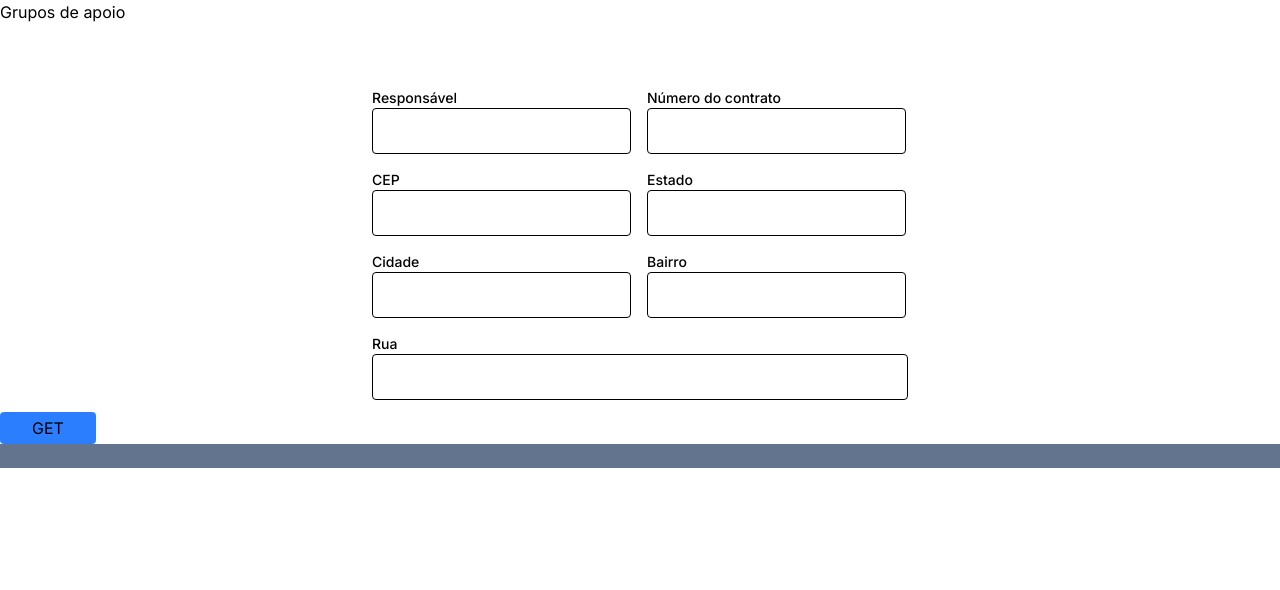
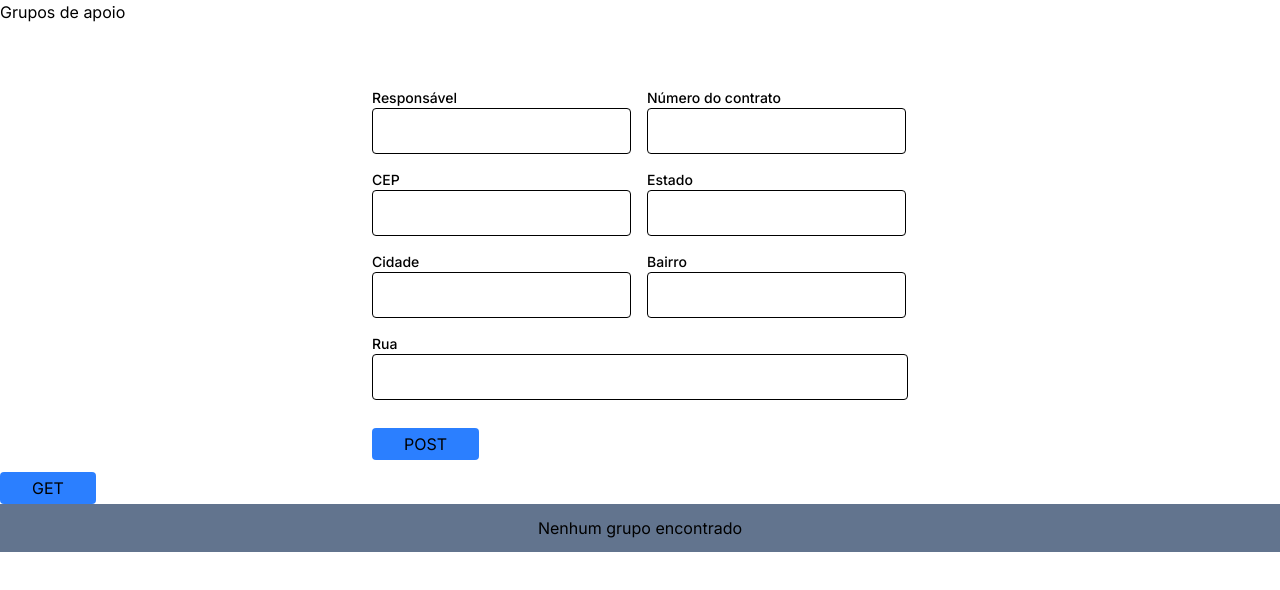
Before and after one commit to mcalsing/CA-Grupos-de-Apoio, a React (Vite) app: page / in a window 1280 px wide. Shown: the top 590 px of the page. Built offline with nearby package versions, Linux system fonts and the light colour scheme.

Commit message:
feat: criado função para fazer formatar o dados e fazer um POST. mas o método ainda não está funcionando

```diff
--- a/src/App.tsx
+++ b/src/App.tsx
@@ -2,13 +2,14 @@ import axios from 'axios'
 import './App.css'
 import { useState } from 'react'
 import RegisterGroupForm from './components/registerGroupForm'
+import { IGroupData } from './interfaces/IGroupData'
 
 
 function App() {
-  const [dataGroups, setDataGroups] = useState([])
+  const [dataGroups, setDataGroups] = useState<IGroupData[]>([])
 
-  const handleGetGrups = async () => {
-    const { data } = await axios.get("https://oz962m8g4e.execute-api.us-east-1.amazonaws.com/product")
+  const handleGetGroups = async () => {
+    const { data } = await axios.get<IGroupData[]>("https://oz962m8g4e.execute-api.us-east-1.amazonaws.com/groups")
     setDataGroups(data)
   }
 
@@ -18,12 +19,12 @@ function App() {
       <RegisterGroupForm/>
       <button
         className='bg-blue-500 cursor-pointer px-8 py-1 rounded-sm mt-3'
-        onClick={handleGetGrups}
+        onClick={handleGetGroups}
       >
         GET
       </button>
       <div className='p-3 bg-slate-500 flex gap-5 flex-wrap justify-center'>
-        {dataGroups && (
+        {dataGroups.length > 0 ? (
           dataGroups.map(group => (
             <div className='flex flex-col bg-slate-300 w-80 mb-3 rounded-sm p-3' key={group.groupId}>
               <div className='flex flex-col gap-4'>
@@ -53,6 +54,8 @@ function App() {
               </div>
             </div>
           ))
+        ) : (
+          <p>Nenhum grupo encontrado</p>
         )}
       </div>
     </main>
--- a/src/components/registerGroupForm.tsx
+++ b/src/components/registerGroupForm.tsx
@@ -1,22 +1,31 @@
-import { useState } from 'react';
+import { useEffect, useState } from 'react';
 import { IAddress } from '../interfaces/IAddress'
+import { IAddressEN } from '../interfaces/IAddressEN'
 import axios from 'axios'
 import { IUserData } from '../interfaces/IUserData';
 
 function registerGroupForm() {
-  const [dataGroup, setDataGroup] = useState<IAddress | null>(null);
+  const [dataGroup, setDataGroup] = useState<IAddressEN | null>(null);
   const [cepInput, setCepInput] = useState('')
   const [userData, setUserData] = useState<IUserData>({
     responsible: '',
     contractNumber: ''
   });
+  //const [payload, setPayload] = useState('')
 
-  const getCep = async (cep:string): Promise<void> => {
-    const { data } = await axios.get<IAddress>(`https://viacep.com.br/ws/${cep}/json/`)
-    setDataGroup(data)
+  const getCep = async (cep:string) => {
+    try {
+      const { data } = await axios.get<IAddress>(`https://viacep.com.br/ws/${cep}/json/`)
+      const { estado: state, localidade: city, bairro: district, logradouro: street} = data
+      setDataGroup({state, city, district, street})
+
+    } catch (error) {
+      console.error("Erro ao buscar CEP:", error)
+    }
   }
 
   const handleCepChange = (e: React.ChangeEvent<HTMLInputElement>) => {
+    console.log("entrei no handleCepChange")
     const cleanedValue = e.target.value.replace(/\D/g, '');
     setCepInput(cleanedValue);
 
@@ -32,6 +41,24 @@ function registerGroupForm() {
   }
 
   //console.log(userData) verificar pq userdata "muda" quando o cep é digitado
+
+  const handleCreateGroups = async (event) => {
+    event.preventDefault();
+    const payload = {
+      state: dataGroup?.state,
+      city: dataGroup?.city,
+      district: dataGroup?.district,
+      street: dataGroup?.street,
+      responsible: userData.responsible,
+      contractNumber: userData.contractNumber,
+      cep: cepInput
+    };
+
+
+    await axios.post("https://oz962m8g4e.execute-api.us-east-1.amazonaws.com/groups", payload)
+    //setDataGroups(data)
+  }
+
 
   return (
     <form className="flex justify-center">
@@ -103,6 +130,12 @@ function registerGroupForm() {
             name="street"
           />
         </div>
+        <button
+          className='bg-blue-500 cursor-pointer px-8 py-1 rounded-sm mt-3'
+          onClick={handleCreateGroups}
+        >
+          POST
+      </button>
       </div>
     </form>
   )
--- /dev/null
+++ b/src/interfaces/IAddressEN.ts
@@ -0,0 +1,6 @@
+export interface IAddressEN {
+  city: string;
+  state: string;
+  street: string;
+  district: string;
+}
--- /dev/null
+++ b/src/interfaces/IGroupData.ts
@@ -0,0 +1,9 @@
+export interface IGroupData {
+  groupId: number;
+  responsible: string;
+  contractNumber: string;
+  state: string;
+  city: string;
+  district: string;
+  street: string;
+}
--- a/src/lambdaFunc.tsx
+++ b/src/lambdaFunc.tsx
@@ -9,24 +9,33 @@ export const handler = async (event) => {
   const routeKey = event.routeKey;
 
   switch (routeKey) {
-    case 'GET /product':
+    case 'GET /groups':
       const params = { TableName: 'groups' };
       const data = await docClient.send(new ScanCommand(params));
 
       return {
         statusCode: 200,
         body: JSON.stringify(data.Items),
-        //data.Items
       }
-    case 'POST /product':
+    case 'POST /groups':
+      const userData = JSON.parse(event.body);
+      const params = {
+        TableName: 'groups',
+        Item: {
+          userId: Date.now().toString(),
+          ...userData
+        }
+      };
+
+      await dynamoDb.put(params).promise();
       return {
         statusCode: 200,
-        body: JSON.stringify('Hello from Lambda! post'),
-      }
+        body: JSON.stringify({ message: 'User created successfully' })
+      };
     default:
       return {
         statusCode: 404,
-        body: JSON.stringify('Not foundddd'),
+        body: JSON.stringify('Not found page'),
       }
   }
 }
```
